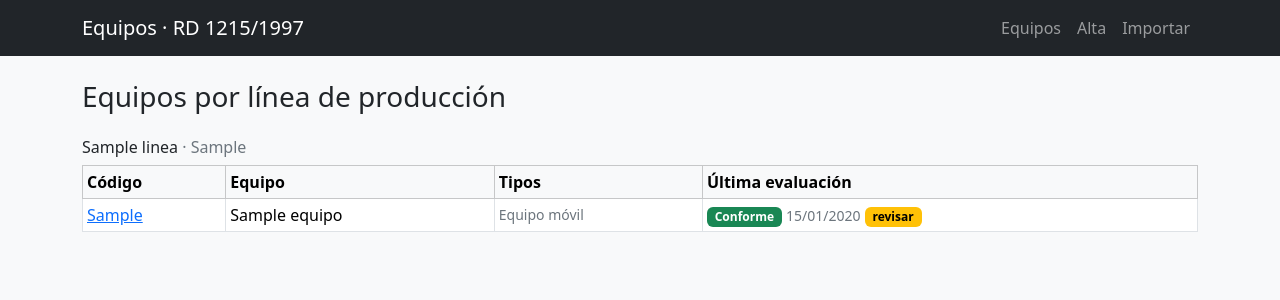
After one commit to socjoseluis/tfb-rd1215, a Django app: page / in a window 1280 px wide. The commit adds this page. Shown: the top 300 px of the page. Run offline with Django 5.2, Linux system fonts and the light colour scheme; data comes from the database, SQL or seed files in the repository; tables that the repository leaves empty hold one stand-in row (values such as "Sample post"); some libraries are stand-ins or nearby versions.

Commit message:
Portada con los equipos agrupados por línea de producción
La aplicación no tenía punto de entrada: solo se navegaba escribiendo la
dirección de cada ficha. La portada agrupa los equipos por línea (RF-05)
y muestra de cada uno sus tipos y el dictamen de su última evaluación.

Los listados usan prefetch_related, de modo que el número de consultas no
depende de cuántos equipos haya.

Co-Authored-By: Claude Opus 4.8 <noreply@anthropic.com>

```diff
--- a/app/evaluaciones/models.py
+++ b/app/evaluaciones/models.py
@@ -69,6 +69,17 @@ class Equipo(models.Model):
 
     def __str__(self):
         return self.nombre
+
+    @property
+    def ultima_evaluacion(self):
+        """La evaluación más reciente, o None si nunca se ha evaluado.
+
+        Se recorre la lista completa en lugar de pedir first() para
+        aprovechar el prefetch de los listados: first() añadiría un LIMIT y
+        volvería a consultar la base de datos por cada equipo.
+        """
+        evaluaciones = list(self.evaluaciones.all())
+        return evaluaciones[0] if evaluaciones else None
 
     def grupos_aplicables(self):
         """Grupos de criterios que corresponden a este equipo (RF-04).
--- /dev/null
+++ b/app/evaluaciones/templates/evaluaciones/_tabla_equipos.html
@@ -0,0 +1,50 @@
+{% comment %}
+Tabla de equipos reutilizada por la portada, tanto para los de cada línea
+como para los que no tienen línea asignada. Espera una variable «equipos».
+{% endcomment %}
+<table class="table table-sm table-bordered align-middle bg-white">
+    <thead class="table-light">
+        <tr>
+            <th scope="col">Código</th>
+            <th scope="col">Equipo</th>
+            <th scope="col">Tipos</th>
+            <th scope="col">Última evaluación</th>
+        </tr>
+    </thead>
+    <tbody>
+    {% for equipo in equipos %}
+        <tr>
+            <td>
+                <a href="{% url 'evaluaciones:equipo_detalle' pk=equipo.pk %}">{{ equipo.codigo }}</a>
+            </td>
+            <td>{{ equipo.nombre }}</td>
+            <td class="small text-secondary">
+                {% if equipo.tipos.all %}
+                    {{ equipo.tipos.all|join:", " }}
+                {% elif equipo.tipos_confirmados %}
+                    ninguno
+                {% else %}
+                    <span class="badge text-bg-warning">sin confirmar</span>
+                {% endif %}
+            </td>
+            <td>
+                {% with ev=equipo.ultima_evaluacion %}
+                    {% if ev %}
+                        {% if ev.dictamen == "Conforme" %}
+                            <span class="badge text-bg-success">{{ ev.dictamen }}</span>
+                        {% else %}
+                            <span class="badge text-bg-danger">{{ ev.dictamen }}</span>
+                        {% endif %}
+                        <span class="text-secondary small">{{ ev.fecha|date:"d/m/Y" }}</span>
+                        {% if ev.en_revision %}
+                            <span class="badge text-bg-warning">revisar</span>
+                        {% endif %}
+                    {% else %}
+                        <span class="text-secondary">sin evaluar</span>
+                    {% endif %}
+                {% endwith %}
+            </td>
+        </tr>
+    {% endfor %}
+    </tbody>
+</table>
--- a/app/evaluaciones/templates/evaluaciones/base.html
+++ b/app/evaluaciones/templates/evaluaciones/base.html
@@ -10,8 +10,11 @@
 <body class="bg-body-tertiary">
     <nav class="navbar navbar-expand navbar-dark bg-dark">
         <div class="container">
-            <span class="navbar-brand">Equipos · RD 1215/1997</span>
+            <a class="navbar-brand" href="{% url 'evaluaciones:inicio' %}">Equipos · RD 1215/1997</a>
             <ul class="navbar-nav">
+                <li class="nav-item">
+                    <a class="nav-link" href="{% url 'evaluaciones:inicio' %}">Equipos</a>
+                </li>
                 <li class="nav-item">
                     <a class="nav-link" href="{% url 'evaluaciones:equipo_alta' %}">Alta</a>
                 </li>
--- /dev/null
+++ b/app/evaluaciones/templates/evaluaciones/inicio.html
@@ -0,0 +1,29 @@
+{% extends "evaluaciones/base.html" %}
+
+{% block titulo %}Equipos{% endblock %}
+{% block encabezado %}Equipos por línea de producción{% endblock %}
+
+{% block contenido %}
+    {% if total %}
+        {% for linea in lineas %}
+            <h2 class="h6 mt-4">
+                {{ linea.nombre }}
+                {% if linea.ubicacion %}
+                    <span class="fw-normal text-secondary">· {{ linea.ubicacion }}</span>
+                {% endif %}
+            </h2>
+            {% include "evaluaciones/_tabla_equipos.html" with equipos=linea.equipos.all %}
+        {% endfor %}
+
+        {% if sin_linea %}
+            <h2 class="h6 mt-4">Sin línea asignada</h2>
+            {% include "evaluaciones/_tabla_equipos.html" with equipos=sin_linea %}
+        {% endif %}
+    {% else %}
+        <div class="alert alert-info">
+            No hay ningún equipo todavía.
+            <a href="{% url 'evaluaciones:equipo_importar' %}">Importe un fichero</a>
+            o <a href="{% url 'evaluaciones:equipo_alta' %}">dé de alta uno</a>.
+        </div>
+    {% endif %}
+{% endblock %}
--- a/app/evaluaciones/urls.py
+++ b/app/evaluaciones/urls.py
@@ -5,6 +5,7 @@ from . import views
 app_name = 'evaluaciones'
 
 urlpatterns = [
+    path('', views.inicio, name='inicio'),
     path('equipos/alta/', views.equipo_alta, name='equipo_alta'),
     path('equipos/<int:pk>/', views.equipo_detalle, name='equipo_detalle'),
     path('equipos/<int:pk>/tipos/', views.equipo_tipos, name='equipo_tipos'),
--- a/app/evaluaciones/views.py
+++ b/app/evaluaciones/views.py
@@ -1,11 +1,29 @@
 from django import forms
+from django.db.models import Prefetch
 from django.forms import modelformset_factory
 from django.shortcuts import get_object_or_404, redirect, render
 from django.urls import reverse
 
 from .forms import EquipoForm, EquipoTiposForm
 from .importador import importar_equipos
-from .models import Criterio, Equipo, Evaluacion, Respuesta
+from .models import Criterio, Equipo, Evaluacion, Linea, Respuesta
+
+
+def inicio(request):
+    """Portada: los equipos organizados por línea de producción (RF-05).
+
+    Es también el punto de entrada de la aplicación: hasta ahora solo se
+    podía navegar escribiendo la dirección de cada ficha.
+    """
+    equipos = Equipo.objects.prefetch_related('tipos', 'evaluaciones__respuestas')
+    lineas = Linea.objects.prefetch_related(
+        Prefetch('equipos', queryset=equipos),
+    )
+    return render(request, 'evaluaciones/inicio.html', {
+        'lineas': lineas,
+        'sin_linea': equipos.filter(linea__isnull=True),
+        'total': equipos.count(),
+    })
 
 
 def equipo_alta(request):
```
